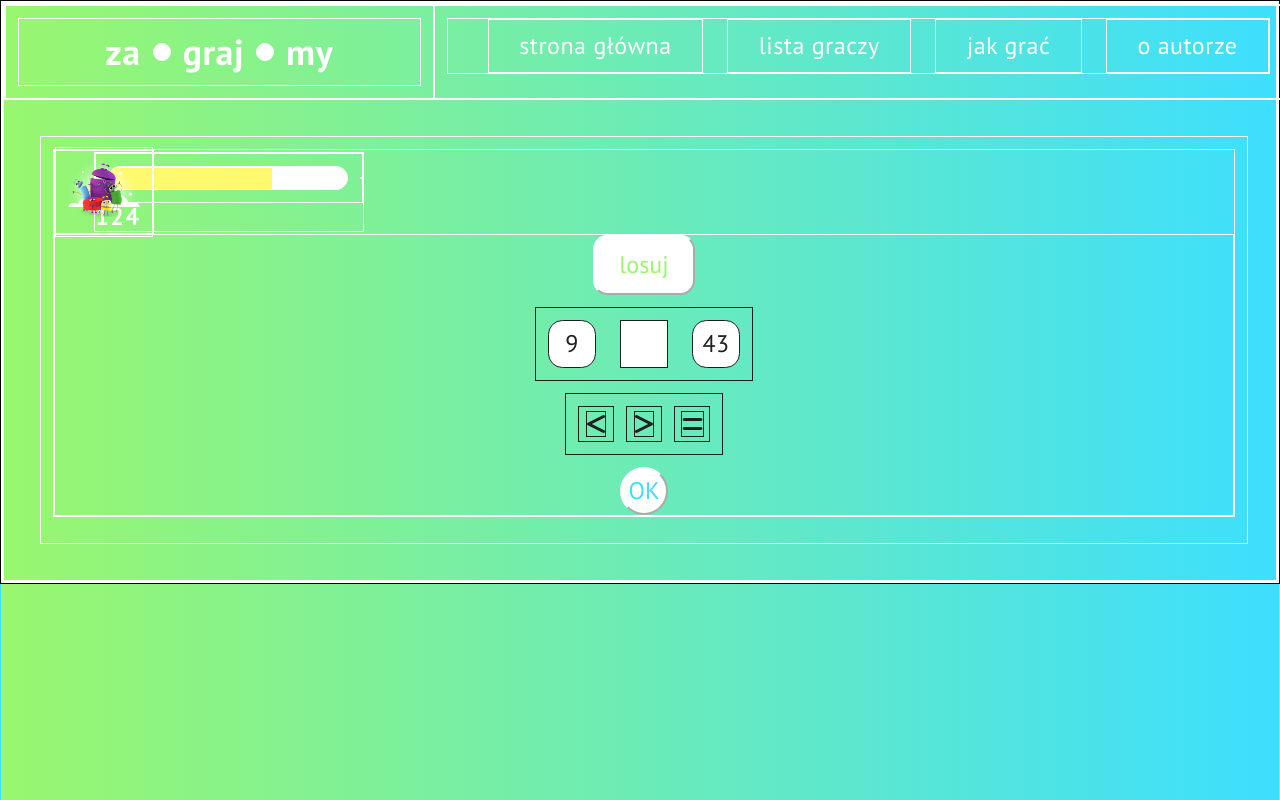
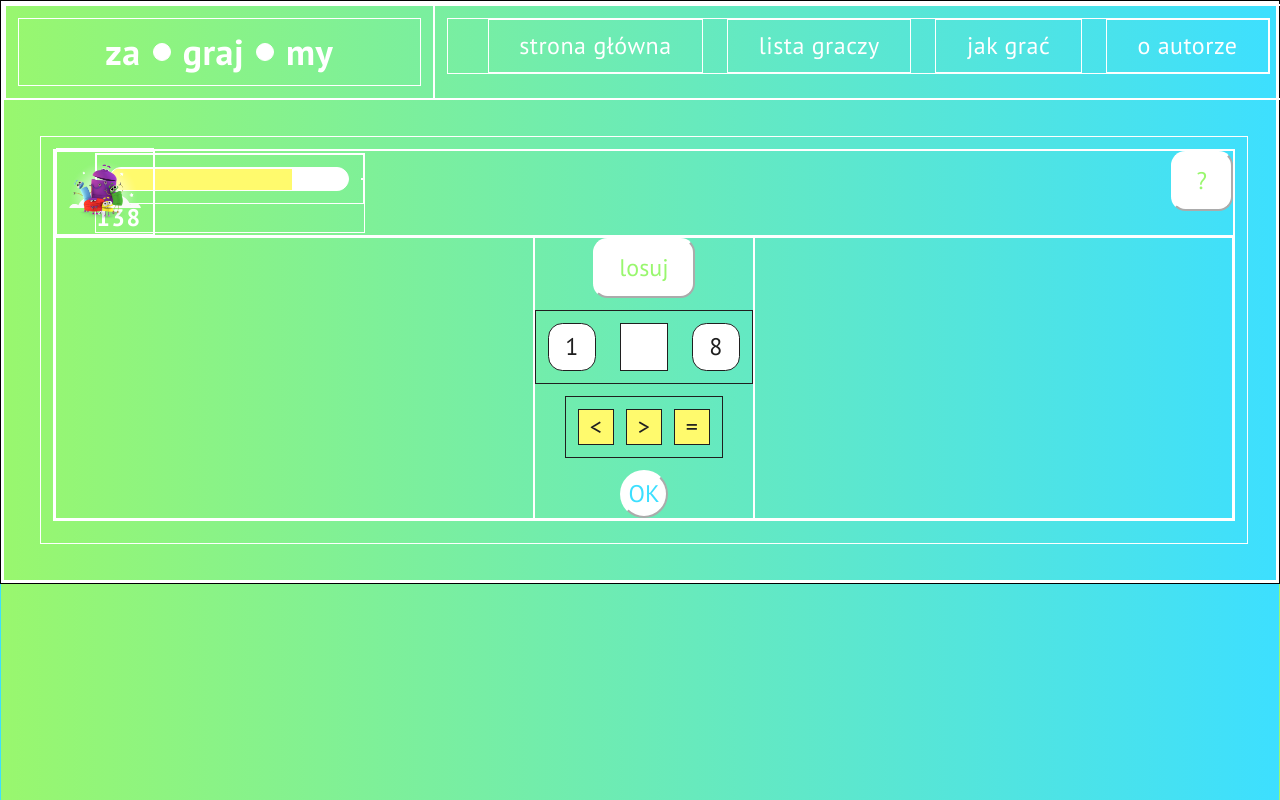
Before and after one commit to tagitsu/sylaby, a React (Create React App) app: page /game/number/1 in a window 1280 px wide. Both pictures are taken after a click on the button "losuj". Built offline with nearby package versions, Linux system fonts and the light colour scheme; data requests are answered from the project's data file.

Commit message:
Add help element to number game

```diff
--- a/public/db/db.json
+++ b/public/db/db.json
@@ -21,7 +21,7 @@
           "text": "mądra sowa"
         }
       ],
-      "xp": 124
+      "xp": 138
     },
     {
       "id": 9,
--- a/src/components/common/Sign/Sign.js
+++ b/src/components/common/Sign/Sign.js
@@ -14,8 +14,8 @@ const Sign = (props) => {
   });
 
   return(
-    <div key={props.name} className={styles.sign} ref={drag}>
-      <FontAwesomeIcon icon={props.icon} />
+    <div key={props.name} className={clsx( styles.sign, isDragging ? styles.dragging : styles.sign )} ref={drag}>
+      {props.icon}
     </div>
   )
 }
--- a/src/components/common/Sign/Sign.module.scss
+++ b/src/components/common/Sign/Sign.module.scss
@@ -6,5 +6,17 @@
   display: flex;
   justify-content: center;
   align-items: center;
+  background-color: $color-yellow;
+}
 
+.sign:hover {
+  transform: scale(1.03);
 }
+
+.sign:active {
+  transform: scale(.97);
+}
+
+.dragging {
+  opacity: 0;
+}
--- a/src/components/features/ActivePlayer/ActivePlayer.js
+++ b/src/components/features/ActivePlayer/ActivePlayer.js
@@ -29,7 +29,8 @@ const ActivePlayer = (props) => {
       </Link>
       {/* <div className={styles.current__name}> {activePlayer.name} </div> */}
       <div className={styles.current__bar}>
-        <ProgressBar xp={activePlayer.xp} levelUp={playerLevel.nextLevel} />{activePlayer.xp}
+        <ProgressBar xp={activePlayer.xp} levelUp={playerLevel.nextLevel} />
+        {activePlayer.xp}
       </div>
     </div>
     );
--- a/src/components/pages/GameNumber/GameNumber.js
+++ b/src/components/pages/GameNumber/GameNumber.js
@@ -1,23 +1,24 @@
 import { useState } from "react";
-import { useDrag, useDrop } from "react-dnd";
+import { useDrop } from "react-dnd";
 import { useGetPlayersQuery, useUpdatePlayerMutation, useGetLevelsQuery } from "../../../api/apiSlice";
+
+import utils from '../../../utils/gameNumberUtils';
+import levelUp from '../../../utils/levelUpUtils';
+
 import ActivePlayer from "../../features/ActivePlayer/ActivePlayer";
-import styles from './GameNumber.module.scss';
 import Button from "../../common/Button/Button";
 import ButtonOK from '../../common/ButtonOK/ButtonOK';
-import utils from '../../../utils/gameNumberUtils';
-import levelUp from '../../../utils/levelUpUtils';
-import { FontAwesomeIcon } from "@fortawesome/react-fontawesome";
-import { faEquals, faLessThan, faGreaterThan } from "@fortawesome/free-solid-svg-icons";
 import Sign from "../../common/Sign/Sign";
+
 import clsx from "clsx";
+import styles from './GameNumber.module.scss';
+
 
 const GameNumber = () => {
 
   const { data: players, isSuccess: playersOK } = useGetPlayersQuery();
   const { data: levels, isSuccess: levelsOK } = useGetLevelsQuery();
   const [ updatePlayer ] = useUpdatePlayerMutation();
-
 
   let activePlayer, playerLevel, nextLevel;
   if (playersOK && levelsOK) {
@@ -33,27 +34,25 @@ const GameNumber = () => {
   const [ answer, setAnswer ] = useState();
   const [ isCorrect, setIsCorrect ] = useState();
   const [ isWrong, setIsWrong ] = useState();
-  const [ mathSigns, setMathSigns ] = useState([
-    {
-      name: 'less',
-      icon: faLessThan,
-    },
-    {
-      name: 'greater',
-      icon: faGreaterThan,
-    },
-    {
-      name: 'equal',
-      icon: faEquals,
-    },
-  ]);
+  const [ mathSigns, setMathSigns ] = useState();
+  const [ help, setHelp ] = useState(false);
+
+  console.log('help', help);
+  let help1 = [], help2 = [];
+
+  for ( let i = 0; i < number1; i++) {
+    help1.push(i);
+  }
+  for ( let i = 0; i < number2; i++) {
+    help2.push(i);
+  }
 
   const [ { isOverSign }, dropSign ] = useDrop({
     accept: 'sign',
     drop: (item) => {
       setAnswer([item]);
       setMathSigns([]);
-      utils.submitSolution(item.name, solution, updatePlayer, activePlayer, setIsCorrect, setIsWrong);
+      utils.submitSolution(item.name, solution, setIsCorrect, setIsWrong);
     },
     collect: monitor => ({
       isOverSign: !!monitor.isOver(),
@@ -62,11 +61,18 @@ const GameNumber = () => {
 
   return(
     <div className={styles.number}>
+      <div className={styles.number__info}>
         <ActivePlayer />
+        <Button content='?' type='button' onClick={() => setHelp(!help)} />
+      </div>
       <div className={styles.number__board}>
+        <div className={styles.number__help}>
+          {help ? help1.map( item => <div key={item} className={styles.number__item} /> ) : null}
+        </div>
+        <div className={styles.number__game}>
           <Button
             content='losuj'
-          onClick={ () => utils.setGameTurn(setNumber1, setNumber2, setSolution, setAnswer, setIsCorrect, setIsWrong) }
+            onClick={ () => utils.setGameTurn(setNumber1, setNumber2, setSolution, setAnswer, setIsCorrect, setIsWrong, setMathSigns, setHelp) }
           />
           <div className={styles.number__box}>
             <div key={1} className={styles.number__number}> {number1} </div>
@@ -76,7 +82,7 @@ const GameNumber = () => {
             <div key={3} className={styles.number__number}> {number2} </div>
           </div>
           <div className={styles.number__box}>
-          { mathSigns.map( sign => {
+            { mathSigns?.map( sign => {
               return(
                 <Sign key={sign.name} name={sign.name} icon={sign.icon} />
               )}
@@ -84,6 +90,10 @@ const GameNumber = () => {
           </div>
           <ButtonOK onClick={() => utils.addPoints(isCorrect, updatePlayer, activePlayer)}/>
         </div>
+        <div className={styles.number__help}>
+          {help ? help2.map( item => <div key={item} className={styles.number__item} /> ) : null}
+        </div>
+      </div>
     </div>
   );
 };
--- a/src/components/pages/GameNumber/GameNumber.module.scss
+++ b/src/components/pages/GameNumber/GameNumber.module.scss
@@ -1,11 +1,36 @@
 @import '/src/styles/settings.scss';
 
 .number {
+  &__info {
+    display: flex;
+    justify-content: space-between;
+  }
   &__board {
+    display: grid;
+    grid-template-columns: 1fr auto 1fr;
+  }
+
+  &__game {
     display: flex;
     flex-direction: column;
     align-items: center;
     gap: $base-size;
+  }
+
+  &__help {
+    display: grid;
+    gap: $base-size;
+    grid-template-columns: repeat(4, auto);
+    grid-template-rows: repeat(5, auto);
+    justify-items: center;
+    align-items: center;
+  }
+
+  &__item {
+    width: calc($base-size * 2);
+    height: calc($base-size * 2);
+    background-color: $color-orange;
+    border-radius: 50%;
   }
 
   &__container {
@@ -31,7 +56,6 @@
     margin: 0 $base-size;
   }
 
-
   &__number {
     width: calc($base-size * 4);
     height: calc($base-size * 4);
@@ -41,7 +65,6 @@
     align-items: center;
     border-radius: $radius;
   }
-
 }
 
 .correct {
--- a/src/utils/gameNumberUtils.js
+++ b/src/utils/gameNumberUtils.js
@@ -1,14 +1,22 @@
 
 const utils = {};
 
-utils.setGameTurn = (setNumber1, setNumber2, setSolution, setAnswer, setIsCorrect, setIsWrong) => {
+utils.mathSigns = [
+  { name: 'less', icon: '<' },
+  { name: 'greater', icon: '>' },
+  { name: 'equal', icon: '=' },
+];
+
+utils.setGameTurn = (setNumber1, setNumber2, setSolution, setAnswer, setIsCorrect, setIsWrong, setMathSigns, setHelp) => {
 
   setAnswer();
   setIsCorrect();
   setIsWrong();
+  setMathSigns(utils.mathSigns);
+  setHelp(false);
 
-  const number1 = Math.floor(Math.random() * 100 );
-  const number2 = Math.floor(Math.random() * 100 );
+  const number1 = Math.floor(Math.random() * 20 );
+  const number2 = Math.floor(Math.random() * 20 );
   let solution;
 
   if (number1 > number2) {
@@ -24,28 +32,23 @@ utils.setGameTurn = (setNumber1, setNumber2, setSolution, setAnswer, setIsCorrec
   setSolution(solution);
 };
 
-utils.submitSolution = (answer, solution, updatePlayer, activePlayer, setIsCorrect, setIsWrong) => {
+utils.submitSolution = (answer, solution, setIsCorrect, setIsWrong) => {
 
-
-  console.log('utils odpowiedź', answer);
-
-  if ( answer === solution) {
-    console.log('Odpowiedź jest prawidłowa');
+  if ( answer === solution ) {
     setIsWrong(false);
     setIsCorrect(true);
   } else {
-    console.log('odpowiedź jest błędna');
     setIsCorrect(false);
     setIsWrong(true);
   }
-
 };
 
 utils.addPoints = (isCorrect, updatePlayer, activePlayer) => {
-  console.log('add Points działa');
 
-  if (isCorrect) {
+  if ( isCorrect ) {
     updatePlayer({ ...activePlayer, xp: activePlayer.xp + 1 });
+  } else {
+    updatePlayer({ ...activePlayer, xp: activePlayer.xp });
   }
 }
 
```
Lines whose indentation alone changed are shown as unchanged.
